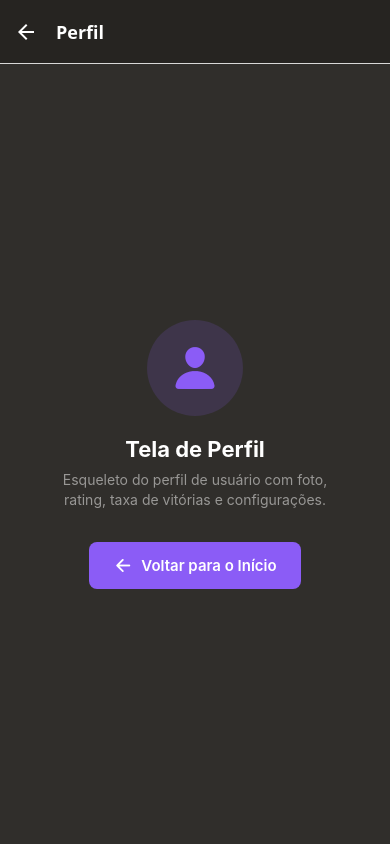
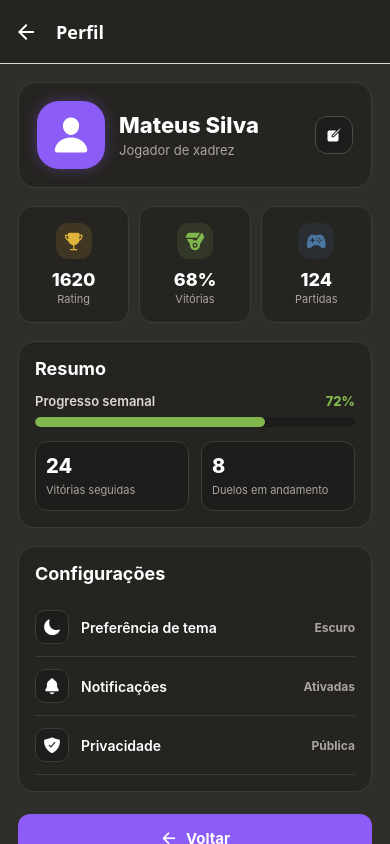
Before and after one commit to Renessey/WinXadrez, a React Native app: screen /Profile in a window 390 px wide. Built offline with nearby package versions, Linux system fonts and the light colour scheme.

Commit message:
Melhora visual na tela de Perfil(ProfileScreen)

```diff
--- a/src/screens/ProfileScreen.tsx
+++ b/src/screens/ProfileScreen.tsx
@@ -1,31 +1,133 @@
-import React from 'react';
-import { View, Text, StyleSheet, TouchableOpacity } from 'react-native';
+import React, { useState } from 'react';
+import { View, Text, StyleSheet, TouchableOpacity, ScrollView } from 'react-native';
 import { NativeStackScreenProps } from '@react-navigation/native-stack';
 import { Ionicons } from '@expo/vector-icons';
 import { RootStackParamList } from '../types/navigation';
 
 type Props = NativeStackScreenProps<RootStackParamList, 'Profile'>;
 
+const stats = [
+  { label: 'Rating', value: '1620', icon: 'trophy', color: '#e2b33c' },
+  { label: 'Vitórias', value: '68%', icon: 'medal', color: '#81b64c' },
+  { label: 'Partidas', value: '124', icon: 'game-controller', color: '#4a75a0' },
+];
+
 export default function ProfileScreen({ navigation }: Props) {
+  const [profileName, setProfileName] = useState('Mateus Silva');
+  const [theme, setTheme] = useState('Escuro');
+  const [notifications, setNotifications] = useState(true);
+  const [privacy, setPrivacy] = useState('Pública');
+
+  const settings = [
+    {
+      label: 'Preferência de tema',
+      value: theme,
+      icon: 'moon',
+      onPress: () => setTheme((current) => (current === 'Escuro' ? 'Claro' : 'Escuro')),
+    },
+    {
+      label: 'Notificações',
+      value: notifications ? 'Ativadas' : 'Desativadas',
+      icon: 'notifications',
+      onPress: () => setNotifications((value) => !value),
+    },
+    {
+      label: 'Privacidade',
+      value: privacy,
+      icon: 'shield-checkmark',
+      onPress: () => setPrivacy((current) => (current === 'Pública' ? 'Privada' : 'Pública')),
+    },
+  ];
+
+  const handleEditProfile = () => {
+    setProfileName((current) => (current === 'Mateus Silva' ? 'Mateus S.' : 'Mateus Silva'));
+  };
+
   return (
-    <View style={styles.container}>
-      <View style={styles.iconCircle}>
-        <Ionicons name="person" size={48} color="#8b5cf6" />
+    <ScrollView style={styles.container} contentContainerStyle={styles.content}>
+      <View style={styles.headerCard}>
+        <View style={styles.avatarWrap}>
+          <Ionicons name="person" size={40} color="#ffffff" />
+        </View>
+
+        <View style={styles.headerInfo}>
+          <Text style={styles.name}>{profileName}</Text>
+          <Text style={styles.subtitle}>Jogador de xadrez</Text>
+        </View>
+
+        <TouchableOpacity style={styles.editButton} activeOpacity={0.8} onPress={handleEditProfile}>
+          <Ionicons name="create" size={16} color="#ffffff" />
+        </TouchableOpacity>
       </View>
-      <Text style={styles.title}>Tela de Perfil</Text>
-      <Text style={styles.description}>
-        Esqueleto do perfil de usuário com foto, rating, taxa de vitórias e configurações.
-      </Text>
+
+      <View style={styles.statsRow}>
+        {stats.map((item) => (
+          <View key={item.label} style={styles.statCard}>
+            <View style={[styles.statIcon, { backgroundColor: `${item.color}22` }]}>
+              <Ionicons name={item.icon as any} size={20} color={item.color} />
+            </View>
+            <Text style={styles.statValue}>{item.value}</Text>
+            <Text style={styles.statLabel}>{item.label}</Text>
+          </View>
+        ))}
+      </View>
+
+      <View style={styles.sectionCard}>
+        <Text style={styles.sectionTitle}>Resumo</Text>
+
+        <View style={styles.progressBlock}>
+          <View style={styles.progressHeader}>
+            <Text style={styles.progressLabel}>Progresso semanal</Text>
+            <Text style={styles.progressPercent}>72%</Text>
+          </View>
+
+          <View style={styles.progressBarBackground}>
+            <View style={styles.progressBarFill} />
+          </View>
+        </View>
+
+        <View style={styles.miniStatsRow}>
+          <View style={styles.miniStat}>
+            <Text style={styles.miniValue}>24</Text>
+            <Text style={styles.miniLabel}>Vitórias seguidas</Text>
+          </View>
+          <View style={styles.miniStat}>
+            <Text style={styles.miniValue}>8</Text>
+            <Text style={styles.miniLabel}>Duelos em andamento</Text>
+          </View>
+        </View>
+      </View>
+
+      <View style={styles.sectionCard}>
+        <Text style={styles.sectionTitle}>Configurações</Text>
+
+        {settings.map((item) => (
+          <TouchableOpacity
+            key={item.label}
+            style={styles.settingRow}
+            activeOpacity={0.8}
+            onPress={item.onPress}
+          >
+            <View style={styles.settingLeft}>
+              <View style={styles.settingIcon}>
+                <Ionicons name={item.icon as any} size={18} color="#ffffff" />
+              </View>
+              <Text style={styles.settingLabel}>{item.label}</Text>
+            </View>
+            <Text style={styles.settingValue}>{item.value}</Text>
+          </TouchableOpacity>
+        ))}
+      </View>
 
       <TouchableOpacity
         style={styles.backButton}
         activeOpacity={0.7}
         onPress={() => navigation.goBack()}
       >
-        <Ionicons name="arrow-back" size={20} color="#ffffff" />
-        <Text style={styles.backButtonText}>Voltar para o Início</Text>
+        <Ionicons name="arrow-back" size={18} color="#ffffff" />
+        <Text style={styles.backButtonText}>Voltar</Text>
       </TouchableOpacity>
-    </View>
+    </ScrollView>
   );
 }
 
@@ -33,45 +135,207 @@ const styles = StyleSheet.create({
   container: {
     flex: 1,
     backgroundColor: '#302e2b',
+  },
+  content: {
+    padding: 18,
+    paddingBottom: 28,
+  },
+  headerCard: {
+    backgroundColor: '#262421',
+    borderRadius: 18,
+    borderWidth: 1,
+    borderColor: '#3d3b38',
+    padding: 18,
+    flexDirection: 'row',
+    alignItems: 'center',
+    marginBottom: 18,
+  },
+  avatarWrap: {
+    width: 68,
+    height: 68,
+    borderRadius: 22,
+    backgroundColor: '#8b5cf6',
     alignItems: 'center',
     justifyContent: 'center',
-    padding: 24,
+    shadowColor: '#8b5cf6',
+    shadowOpacity: 0.35,
+    shadowRadius: 14,
+    elevation: 5,
   },
-  iconCircle: {
-    width: 96,
-    height: 96,
-    borderRadius: 48,
-    backgroundColor: 'rgba(139, 92, 246, 0.15)',
+  headerInfo: {
+    flex: 1,
+    marginLeft: 14,
+  },
+  name: {
+    color: '#ffffff',
+    fontSize: 22,
+    fontWeight: '800',
+  },
+  subtitle: {
+    color: '#a9a5a2',
+    fontSize: 13,
+    marginTop: 4,
+  },
+  editButton: {
+    width: 38,
+    height: 38,
+    borderRadius: 12,
+    backgroundColor: '#1f1d1b',
+    borderWidth: 1,
+    borderColor: '#4d4a47',
     alignItems: 'center',
     justifyContent: 'center',
-    marginBottom: 20,
   },
-  title: {
-    fontSize: 22,
-    fontWeight: 'bold',
+  statsRow: {
+    flexDirection: 'row',
+    justifyContent: 'space-between',
+    gap: 10,
+    marginBottom: 18,
+  },
+  statCard: {
+    flex: 1,
+    backgroundColor: '#262421',
+    borderRadius: 14,
+    borderWidth: 1,
+    borderColor: '#3d3b38',
+    paddingVertical: 16,
+    paddingHorizontal: 10,
+    alignItems: 'center',
+  },
+  statIcon: {
+    width: 36,
+    height: 36,
+    borderRadius: 12,
+    alignItems: 'center',
+    justifyContent: 'center',
+    marginBottom: 10,
+  },
+  statValue: {
     color: '#ffffff',
+    fontSize: 18,
+    fontWeight: '800',
+    marginBottom: 2,
+  },
+  statLabel: {
+    color: '#a8a5a2',
+    fontSize: 11,
+  },
+  sectionCard: {
+    backgroundColor: '#262421',
+    borderRadius: 16,
+    borderWidth: 1,
+    borderColor: '#3d3b38',
+    padding: 16,
+    marginBottom: 18,
+  },
+  sectionTitle: {
+    color: '#ffffff',
+    fontSize: 18,
+    fontWeight: '700',
+    marginBottom: 14,
+  },
+  progressBlock: {
+    marginBottom: 14,
+  },
+  progressHeader: {
+    flexDirection: 'row',
+    justifyContent: 'space-between',
+    alignItems: 'center',
     marginBottom: 8,
   },
-  description: {
+  progressLabel: {
+    color: '#dcd8d4',
+    fontSize: 13,
+    fontWeight: '600',
+  },
+  progressPercent: {
+    color: '#81b64c',
+    fontWeight: '800',
+    fontSize: 13,
+  },
+  progressBarBackground: {
+    height: 10,
+    borderRadius: 999,
+    backgroundColor: '#1d1c1b',
+    overflow: 'hidden',
+  },
+  progressBarFill: {
+    width: '72%',
+    height: '100%',
+    borderRadius: 999,
+    backgroundColor: '#81b64c',
+  },
+  miniStatsRow: {
+    flexDirection: 'row',
+    gap: 12,
+  },
+  miniStat: {
+    flex: 1,
+    backgroundColor: '#1f1d1b',
+    borderRadius: 12,
+    paddingVertical: 12,
+    paddingHorizontal: 10,
+    borderWidth: 1,
+    borderColor: '#3d3b38',
+  },
+  miniValue: {
+    color: '#ffffff',
+    fontWeight: '800',
+    fontSize: 20,
+    marginBottom: 4,
+  },
+  miniLabel: {
+    color: '#a8a5a2',
+    fontSize: 11,
+    lineHeight: 16,
+  },
+  settingRow: {
+    flexDirection: 'row',
+    alignItems: 'center',
+    justifyContent: 'space-between',
+    paddingVertical: 12,
+    borderBottomWidth: 1,
+    borderBottomColor: '#3d3b38',
+  },
+  settingLeft: {
+    flexDirection: 'row',
+    alignItems: 'center',
+    gap: 12,
+  },
+  settingIcon: {
+    width: 34,
+    height: 34,
+    borderRadius: 10,
+    backgroundColor: '#1f1d1b',
+    borderWidth: 1,
+    borderColor: '#3d3b38',
+    alignItems: 'center',
+    justifyContent: 'center',
+  },
+  settingLabel: {
+    color: '#ffffff',
     fontSize: 14,
-    color: '#989795',
-    textAlign: 'center',
-    lineHeight: 20,
-    marginBottom: 32,
-    maxWidth: 280,
+    fontWeight: '600',
+  },
+  settingValue: {
+    color: '#a8a5a2',
+    fontSize: 12,
+    fontWeight: '700',
   },
   backButton: {
     flexDirection: 'row',
     alignItems: 'center',
+    justifyContent: 'center',
     gap: 8,
     backgroundColor: '#8b5cf6',
-    paddingVertical: 12,
-    paddingHorizontal: 24,
-    borderRadius: 8,
+    paddingVertical: 14,
+    paddingHorizontal: 18,
+    borderRadius: 12,
+    marginTop: 4,
   },
   backButtonText: {
     color: '#ffffff',
     fontSize: 15,
-    fontWeight: '600',
+    fontWeight: '700',
   },
 });
```
